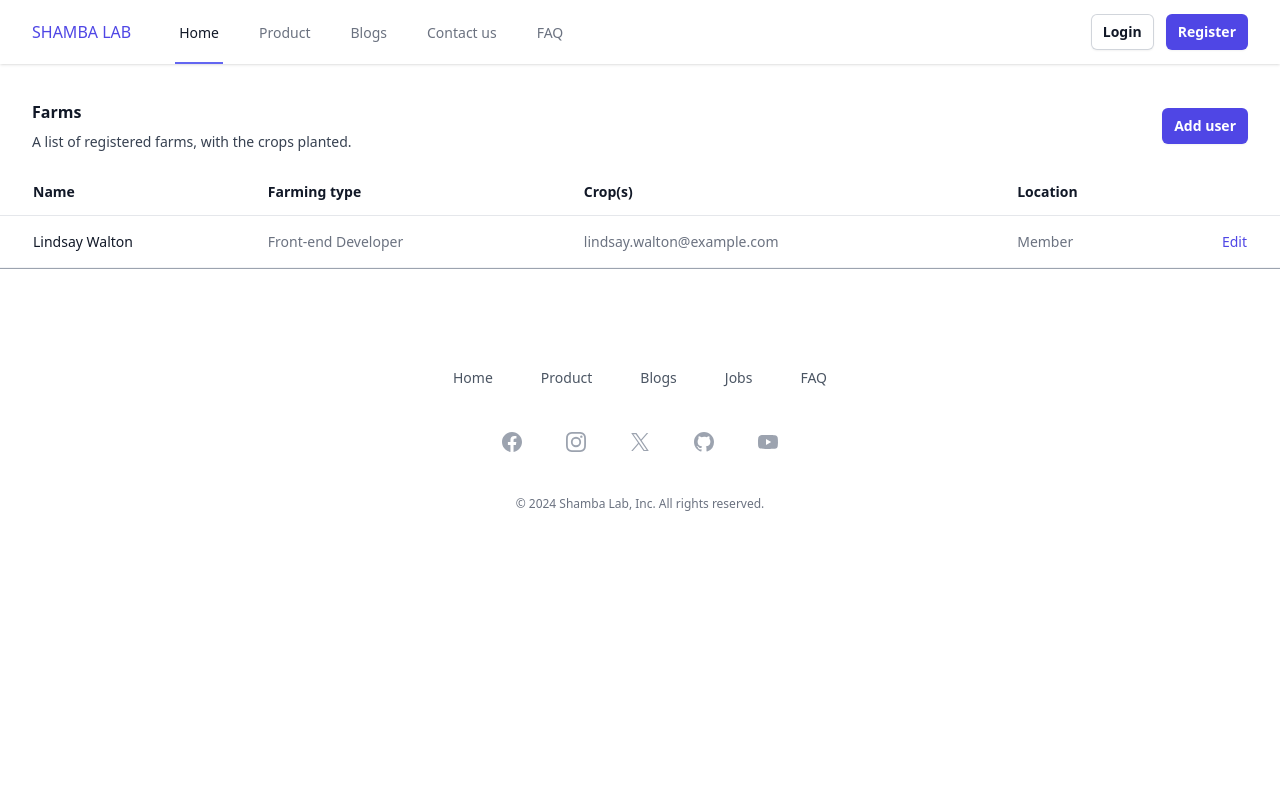
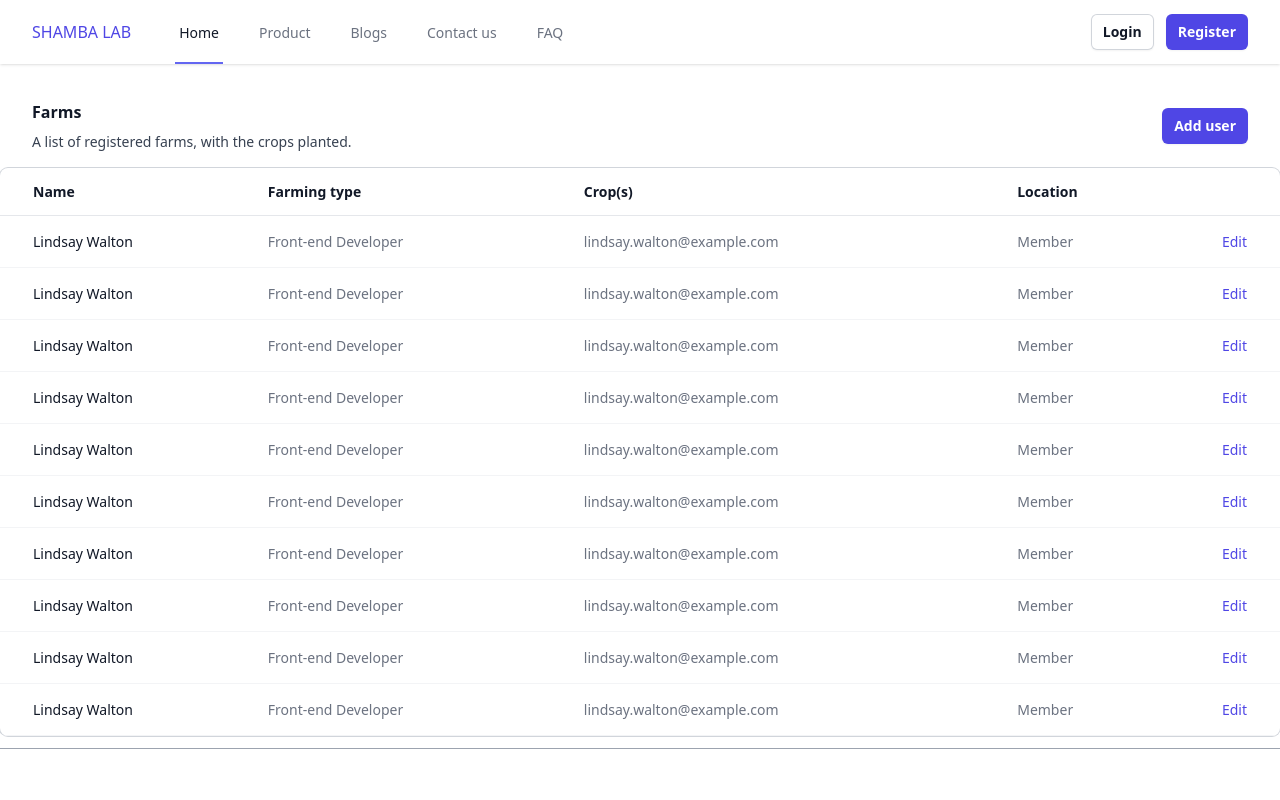
Before and after one commit to lennyjuma/shamba-ui, a Vue app: page /profile in a window 1280 px wide. Shown: the top 800 px of the page. Built offline with nearby package versions, Linux system fonts and the light colour scheme; what highcharts-vue would draw is missing.

Commit message:
checkboc dropdown working

```diff
--- a/src/components/utils/checkbox_drop.vue
+++ b/src/components/utils/checkbox_drop.vue
@@ -2,8 +2,12 @@
   <Listbox as="div" v-model="selected">
     <ListboxLabel class="block text-sm font-medium leading-6 text-gray-900">Crop</ListboxLabel>
     <div class="relative mt-2">
-      <ListboxButton class="relative w-full cursor-default rounded-md bg-white py-1.5 pl-3 pr-10 text-left text-gray-900 shadow-sm ring-1 ring-inset ring-gray-300 focus:outline-none focus:ring-2 focus:ring-indigo-600 sm:text-sm sm:leading-6">
-        <span class="block truncate">{{ selected }}</span>
+      <ListboxButton class="relative flex space-x-2 w-full cursor-default rounded-md bg-white py-1.5 pl-3 pr-10 text-left text-gray-900 shadow-sm ring-1 ring-inset ring-gray-300 focus:outline-none focus:ring-2 focus:ring-indigo-600 sm:text-sm sm:leading-6">
+        <div v-show="selected.length > 0" v-for="(crop,index) in selected" :key="crop" class=" flex flex-row truncate">
+          <p>{{ crop }}</p>
+          <span v-if="selected.length -1 !== index" >,</span>
+        </div>
+        <span v-show="selected.length == 0" class="block truncate">Select crop(s)</span>
         <span class="pointer-events-none absolute inset-y-0 right-0 flex items-center pr-2">
           <ChevronUpDownIcon class="h-5 w-5 text-gray-400" aria-hidden="true" />
         </span>
@@ -14,10 +18,10 @@
           <div class=" divide-y divide-gray-200 ">
             <div v-for="(person, personIdx) in people" :key="personIdx" class="relative flex items-start px-5 py-4">
               <div class="min-w-0 flex-1 text-sm leading-6">
-                <label :for="`person-${person.id}`" class="select-none font-medium text-gray-900">{{ person.name }}</label>
+                <label :for="`person-${person.id}`" class="select-none flex font-medium text-gray-900">{{ person.name }}</label>
               </div>
-              <div class="ml-3 flex h-6 items-center">
-                <input :id="`person-${person.id}`" :name="`person-${person.id}`" type="checkbox" class="h-4 w-4 rounded border-gray-300 text-indigo-600 focus:ring-indigo-600" />
+              <div  class="ml-3 flex h-6 items-center">
+                <input v-model="selected" :id="`person-${person.id}`" :name="`person-${person.id}`" :value="person.name" placeholder="Select crop(s)" type="checkbox" class="h-4 w-4 rounded border-gray-300 text-indigo-600 focus:ring-indigo-600" />
               </div>
             </div>
           </div>
@@ -29,7 +33,7 @@
 
 <script setup lang="ts">
 import { ref } from 'vue'
-import { Listbox, ListboxButton, ListboxLabel, ListboxOption, ListboxOptions } from '@headlessui/vue'
+import { Listbox, ListboxButton, ListboxLabel, ListboxOptions } from '@headlessui/vue'
 import {  ChevronUpDownIcon } from '@heroicons/vue/20/solid'
 
 const people = [
@@ -41,5 +45,8 @@ const people = [
   { id: 5, name: 'other' },
 ]
 
-const selected = ref("coming soon")
+const selected = ref([] as string[])
+const AddCrops = (crop:string) => {
+  selected.value.push(crop)
+}
 </script>
--- a/src/router/index.ts
+++ b/src/router/index.ts
@@ -53,6 +53,11 @@ const router = createRouter({
       path: '/profile',
       name: 'Profile',
       component: () => import('../views/profile/shamba_table.vue')
+    },
+    {
+      path: '/add_farm',
+      name: 'Add Farm',
+      component: () => import('../views/profile/shamba.vue')
     }
   ]
 })
--- a/src/views/profile/shamba.vue
+++ b/src/views/profile/shamba.vue
@@ -1,62 +1,46 @@
 <template>
-  <form class="mx-auto max-w-7xl py-10">
+  <div class="mx-auto h-3/4 my-auto max-w-7xl py-10">
     <div class="border p-4 rounded-md border-gray-900/10 pb-12">
-      <h2 class="text-base font-semibold leading-7 text-gray-900">Personal Information</h2>
-      <p class="mt-1 text-sm leading-6 text-gray-600">Use a permanent address where you can receive mail.</p>
+      <h2 class="text-base font-semibold leading-7 text-gray-900">Add a farm</h2>
+      <p class="mt-1 text-sm leading-6 text-gray-600">Use accurate information, the name will be used during data upload from the device.</p>
 
       <div class="mt-10 grid grid-cols-1 gap-x-6 gap-y-8 sm:grid-cols-6">
         <div class="sm:col-span-3">
-          <label for="first-name" class="block text-sm font-medium leading-6 text-gray-900">First name</label>
+          <label for="farm_name" class="block text-sm font-medium leading-6 text-gray-900">Farm name</label>
           <div class="mt-2">
-            <input type="text" name="first-name" id="first-name" autocomplete="given-name" class="block w-full rounded-md border-0 py-1.5 text-gray-900 shadow-sm ring-1 ring-inset ring-gray-300 placeholder:text-gray-400 focus:ring-2 focus:ring-inset focus:ring-indigo-600 sm:text-sm sm:leading-6" />
+            <input type="text" name="farm_name" id="farm_name" autocomplete="given-name" class="block w-full rounded-md border-0 py-1.5 text-gray-900 shadow-sm ring-1 ring-inset ring-gray-300 placeholder:text-gray-400 focus:ring-2 focus:ring-inset focus:ring-indigo-600 sm:text-sm sm:leading-6" />
           </div>
         </div>
 
-        <div class="sm:col-span-3">
-          <label for="last-name" class="block text-sm font-medium leading-6 text-gray-900">Last name</label>
-          <div class="mt-2">
-            <input type="text" name="last-name" id="last-name" autocomplete="family-name" class="block w-full rounded-md border-0 py-1.5 text-gray-900 shadow-sm ring-1 ring-inset ring-gray-300 placeholder:text-gray-400 focus:ring-2 focus:ring-inset focus:ring-indigo-600 sm:text-sm sm:leading-6" />
-          </div>
-        </div>
-
-        <div class="sm:col-span-3">
-          <label for="email" class="block text-sm font-medium leading-6 text-gray-900">Email address</label>
-          <div class="mt-2">
-            <input id="email" name="email" type="email" autocomplete="email" class="block w-full rounded-md border-0 py-1.5 text-gray-900 shadow-sm ring-1 ring-inset ring-gray-300 placeholder:text-gray-400 focus:ring-2 focus:ring-inset focus:ring-indigo-600 sm:text-sm sm:leading-6" />
-          </div>
-        </div>
-        <div class="sm:col-span-3">
-          <label for="mobile" class="block text-sm font-medium leading-6 text-gray-900">Phone number</label>
-          <div class="mt-2">
-            <input id="mobile" name="mobile" type="text" autocomplete="email" class="block w-full rounded-md border-0 py-1.5 text-gray-900 shadow-sm ring-1 ring-inset ring-gray-300 placeholder:text-gray-400 focus:ring-2 focus:ring-inset focus:ring-indigo-600 sm:text-sm sm:leading-6" />
-          </div>
-        </div>
-        <div class="sm:col-span-3">
-          <label for="farms_count" class="block text-sm font-medium leading-6 text-gray-900">Number of farms</label>
-          <div class="mt-2">
-            <input id="farms_count" name="farms_count" type="number" autocomplete="farms_count" class="block w-full rounded-md border-0 py-1.5 text-gray-900 shadow-sm ring-1 ring-inset ring-gray-300 placeholder:text-gray-400 focus:ring-2 focus:ring-inset focus:ring-indigo-600 sm:text-sm sm:leading-6" />
-          </div>
-        </div>
-        <div class="sm:col-span-3">
-          <checkbox_drop/>
-        </div>
 
         <div class="sm:col-span-3">
           <combos :title="`Type of farming`" :items_prop="types_of_farming"/>
         </div>
+
+
         <div class="sm:col-span-3">
+          <checkbox_drop/>
+        </div>
+        <div class="sm:col-span-3">
+          <label for="location" class="block text-sm font-medium leading-6 text-gray-900">Location (County, Subcounty, location or Nearest town, village)</label>
+          <div class="mt-2">
+            <input type="text" name="location" id="location" autocomplete="given-name" class="block w-full rounded-md border-0 py-1.5 text-gray-900 shadow-sm ring-1 ring-inset ring-gray-300 placeholder:text-gray-400 focus:ring-2 focus:ring-inset focus:ring-indigo-600 sm:text-sm sm:leading-6" />
+          </div>
+        </div>
+
+<!--        <div class="sm:col-span-3">
           <combos :title="`Country`" :items_prop="countries"/>
-        </div>
+        </div>-->
 
 
       </div>
       <div class="mt-6 flex items-center justify-end gap-x-6">
-        <button type="button" class="text-sm font-semibold leading-6 text-gray-900">Cancel</button>
+        <router-link to="/profile" class="text-sm font-semibold leading-6 text-gray-900">Cancel</router-link>
         <button type="submit" class="rounded-md bg-indigo-600 px-3 py-2 text-sm font-semibold text-white shadow-sm hover:bg-indigo-500 focus-visible:outline focus-visible:outline-2 focus-visible:outline-offset-2 focus-visible:outline-indigo-600">Save</button>
       </div>
     </div>
 
-  </form>
+  </div>
 </template>
 
 <script setup>
--- a/src/views/profile/shamba_table.vue
+++ b/src/views/profile/shamba_table.vue
@@ -1,18 +1,18 @@
 <template>
-  <div>
-    <div class="mx-auto max-w-7xl pt-9 pb-2 px-4 sm:px-6 lg:px-8">
+  <div class="shamba_table max-w-7xl mx-auto">
+    <div class="mx-auto  pt-9 pb-2 px-4 sm:px-6 lg:px-8">
       <div class="sm:flex sm:items-center">
         <div class="sm:flex-auto">
           <h1 class="text-base font-semibold leading-6 text-gray-900">Farms</h1>
           <p class="mt-2 text-sm text-gray-700">A list of registered farms, with the crops planted.</p>
         </div>
         <div class="mt-4 sm:ml-16 sm:mt-0 sm:flex-none">
-          <button type="button" class="block rounded-md bg-indigo-600 px-3 py-2 text-center text-sm font-semibold text-white shadow-sm hover:bg-indigo-500 focus-visible:outline focus-visible:outline-2 focus-visible:outline-offset-2 focus-visible:outline-indigo-600">Add user</button>
+          <router-link to="/add_farm" type="button" class="block rounded-md bg-indigo-600 px-3 py-2 text-center text-sm font-semibold text-white shadow-sm hover:bg-indigo-500 focus-visible:outline focus-visible:outline-2 focus-visible:outline-offset-2 focus-visible:outline-indigo-600">Add user</router-link>
         </div>
       </div>
     </div>
-    <div class="mt-2 flow-root overflow-hidden">
-      <div class="mx-auto max-w-7xl px-4 sm:px-6 lg:px-8">
+    <div class="mt-2 flow-root overflow-hidden ring-1 ring-gray-300 sm:mx-0 sm:rounded-lg mb-3">
+      <div class="mx-auto   px-4 sm:px-6 lg:px-8">
         <table class="w-full text-left">
           <thead class="bg-white">
           <tr>
@@ -31,7 +31,7 @@
           </thead>
           <tbody>
           <tr v-for="person in people" :key="person.email">
-            <td class="relative py-4 pr-3 text-sm font-medium text-gray-900">
+            <td class="relative py-4 pr-3 text-sm text-gray-900">
               {{ person.name }}
               <div class="absolute bottom-0 right-full h-px w-screen bg-gray-100" />
               <div class="absolute bottom-0 left-0 h-px w-screen bg-gray-100" />
@@ -55,6 +55,15 @@
 <script setup lang="ts">
 const people = [
   { name: 'Lindsay Walton', title: 'Front-end Developer', email: 'lindsay.walton@example.com', role: 'Member' },
+  { name: 'Lindsay Walton', title: 'Front-end Developer', email: 'lindsay.walton@example.com', role: 'Member' },
+  { name: 'Lindsay Walton', title: 'Front-end Developer', email: 'lindsay.walton@example.com', role: 'Member' },
+  { name: 'Lindsay Walton', title: 'Front-end Developer', email: 'lindsay.walton@example.com', role: 'Member' },
+  { name: 'Lindsay Walton', title: 'Front-end Developer', email: 'lindsay.walton@example.com', role: 'Member' },
+  { name: 'Lindsay Walton', title: 'Front-end Developer', email: 'lindsay.walton@example.com', role: 'Member' },
+  { name: 'Lindsay Walton', title: 'Front-end Developer', email: 'lindsay.walton@example.com', role: 'Member' },
+  { name: 'Lindsay Walton', title: 'Front-end Developer', email: 'lindsay.walton@example.com', role: 'Member' },
+  { name: 'Lindsay Walton', title: 'Front-end Developer', email: 'lindsay.walton@example.com', role: 'Member' },
+  { name: 'Lindsay Walton', title: 'Front-end Developer', email: 'lindsay.walton@example.com', role: 'Member' },
   // More people...
 ]
 </script>
```
